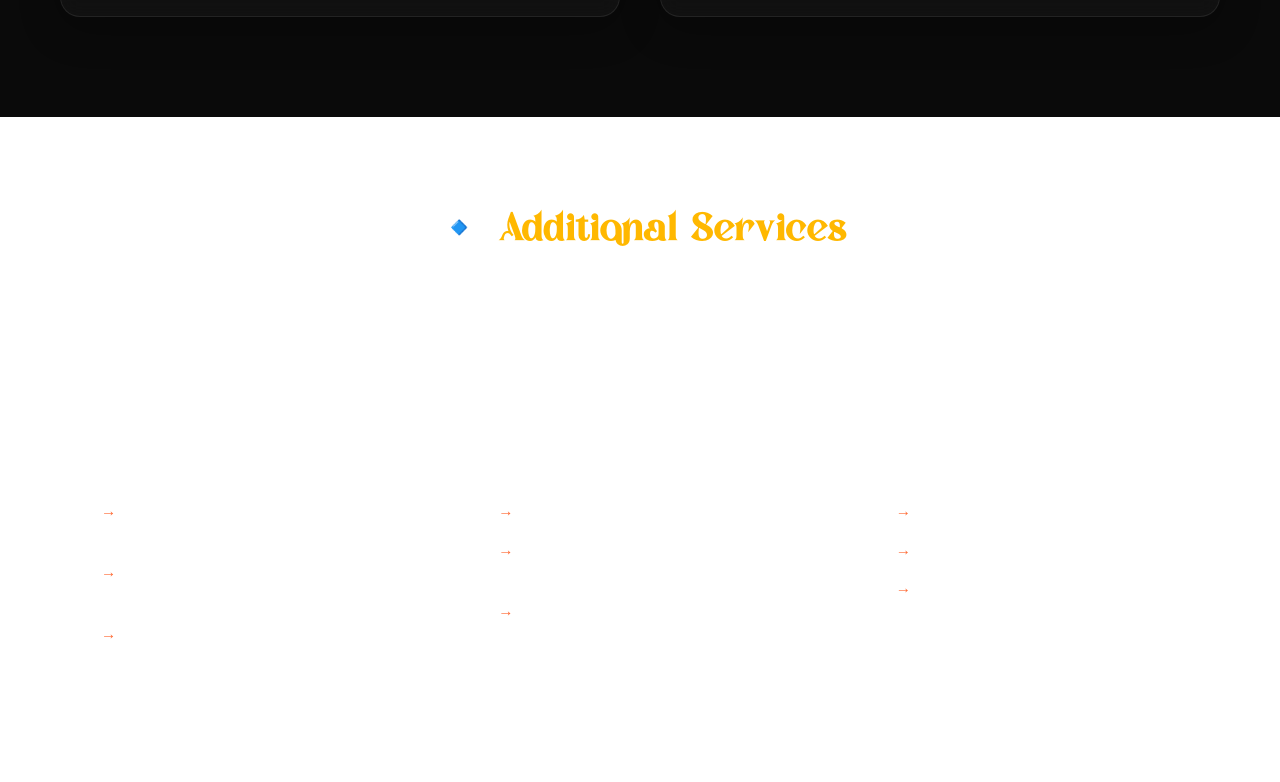
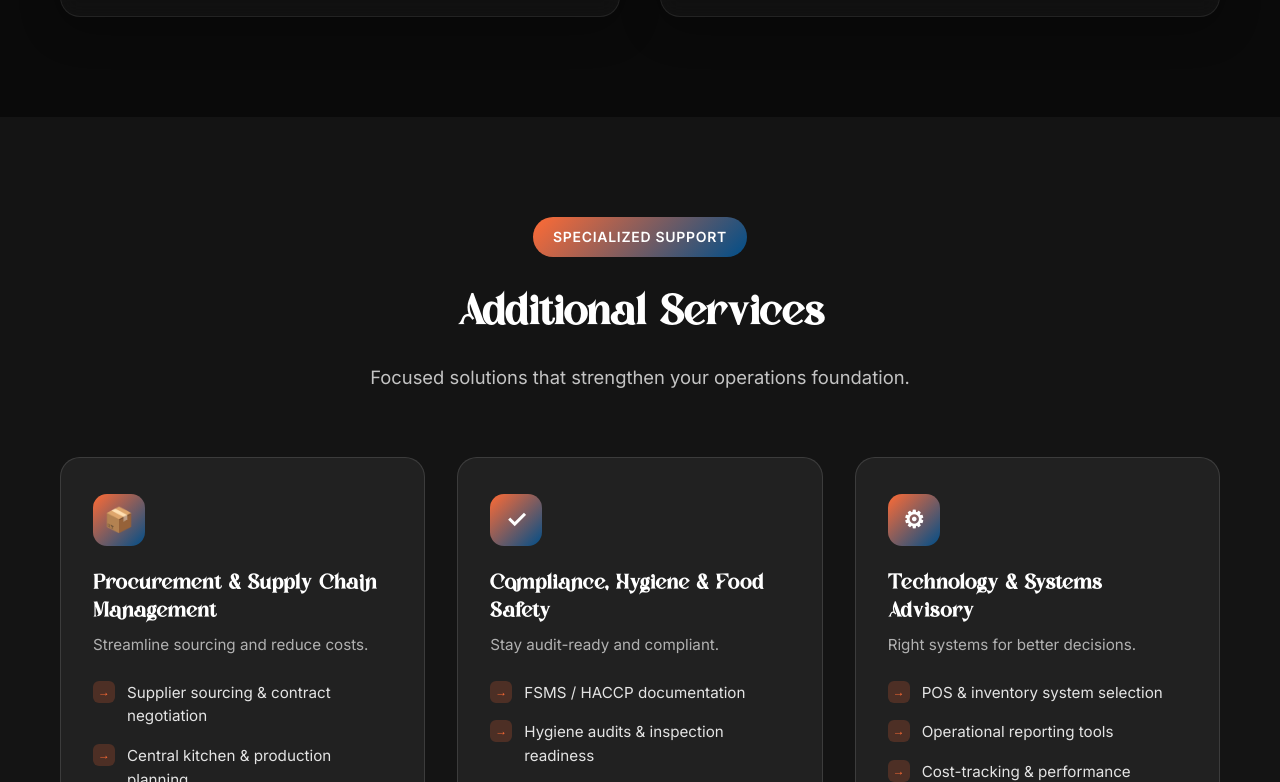
Before and after one commit to kaleem-elahi/oder360-website, a Next.js app: page /services in a window 1280 px wide. Shown: the part 2998-3780 px from the top of the page. Built offline with nearby package versions, Linux system fonts and the light colour scheme.

Commit message:
feat: Revamp additional services section with new styles, icons, and descriptions for enhanced clarity and visual appeal.

```diff
--- a/app/globals.css
+++ b/app/globals.css
@@ -3439,21 +3439,57 @@ body {
 
 /* Additional Services Banner */
 .additional-services {
-    padding: 80px 20px;
-    background: var(--text-primary);
+    padding: 100px 20px;
+    /* background: var(--text-primary); */
     color: white;
+    position: relative;
+    overflow: hidden;
+}
+
+.additional-services-bg {
+    /* position: absolute; */
+    /* inset: 0; */
+    background:
+        linear-gradient(160deg, rgba(255, 107, 53, 0.08) 0%, transparent 50%),
+        linear-gradient(340deg, rgba(0, 78, 137, 0.06) 0%, transparent 45%);
+    pointer-events: none;
 }
 
 .additional-header {
     text-align: center;
     margin-bottom: 4rem;
+    position: relative;
+    z-index: 1;
+}
+
+.additional-badge {
+    display: inline-block;
+    padding: 0.5rem 1.25rem;
+    background: linear-gradient(135deg, var(--primary-color), var(--secondary-color));
+    color: white;
+    border-radius: 50px;
+    font-size: 0.875rem;
+    font-weight: 600;
+    text-transform: uppercase;
+    letter-spacing: 0.05em;
+    margin-bottom: 1.25rem;
 }
 
 .additional-title {
-    font-size: 2.5rem;
+    font-size: clamp(2rem, 4vw, 2.75rem);
     font-family: 'Basera', serif;
-    margin-bottom: 0.5rem;
-    color: var(--accent-color);
+    margin-bottom: 0.75rem;
+    color: white;
+    font-weight: 700;
+    letter-spacing: -0.02em;
+}
+
+.additional-subtitle {
+    font-size: 1.15rem;
+    color: rgba(255, 255, 255, 0.75);
+    max-width: 560px;
+    margin: 0 auto;
+    line-height: 1.6;
 }
 
 .additional-grid {
@@ -3462,49 +3498,110 @@ body {
     gap: 2rem;
     max-width: 1200px;
     margin: 0 auto;
+    position: relative;
+    z-index: 1;
 }
 
 .additional-card {
-    background: rgba(255, 255, 255, 0.05);
-    border: 1px solid rgba(255, 255, 255, 0.1);
-    padding: 2.5rem;
-    border-radius: 16px;
-    transition: var(--transition);
+    background: rgba(255, 255, 255, 0.06);
+    border: 1px solid rgba(255, 255, 255, 0.12);
+    padding: 2.25rem 2rem;
+    border-radius: 20px;
+    transition: transform 0.3s ease, box-shadow 0.3s ease, border-color 0.3s ease, background 0.3s ease;
 }
 
 .additional-card:hover {
     background: rgba(255, 255, 255, 0.1);
-    border-color: rgba(255, 255, 255, 0.2);
-    transform: translateY(-5px);
+    border-color: rgba(255, 107, 53, 0.35);
+    transform: translateY(-8px);
+    box-shadow: 0 20px 40px rgba(0, 0, 0, 0.25);
+}
+
+.additional-card-icon {
+    width: 52px;
+    height: 52px;
+    border-radius: 14px;
+    background: linear-gradient(135deg, var(--primary-color), var(--secondary-color));
+    color: white;
+    display: flex;
+    align-items: center;
+    justify-content: center;
+    font-size: 1.5rem;
+    margin-bottom: 1.5rem;
+    font-weight: 700;
+    line-height: 1;
 }
 
 .additional-card-title {
-    font-size: 1.3rem;
+    font-size: 1.35rem;
     font-weight: 700;
+    margin-bottom: 0.5rem;
+    color: white;
+    line-height: 1.3;
+}
+
+.additional-card-desc {
+    font-size: 0.95rem;
+    color: rgba(255, 255, 255, 0.65);
     margin-bottom: 1.5rem;
-    color: white;
+    line-height: 1.5;
 }
 
 .additional-list {
     list-style: none;
     padding: 0;
+    margin: 0;
 }
 
 .additional-list li {
-    position: relative;
-    padding-left: 1.5rem;
+    display: flex;
+    align-items: flex-start;
+    gap: 0.75rem;
     margin-bottom: 1rem;
-    color: rgba(255, 255, 255, 0.7);
+    color: rgba(255, 255, 255, 0.88);
     font-size: 0.95rem;
-    line-height: 1.5;
-}
-
-.additional-list li::before {
-    content: '→';
-    position: absolute;
-    left: 0;
+    line-height: 1.55;
+}
+
+.additional-list li:last-child {
+    margin-bottom: 0;
+}
+
+.additional-list-icon {
+    flex-shrink: 0;
+    width: 22px;
+    height: 22px;
+    border-radius: 6px;
+    background: rgba(255, 107, 53, 0.2);
     color: var(--primary-color);
-    font-weight: bold;
+    display: inline-flex;
+    align-items: center;
+    justify-content: center;
+    font-size: 0.75rem;
+    font-weight: 700;
+}
+
+@media (max-width: 640px) {
+    .additional-services {
+        padding: 60px 20px;
+    }
+
+    .additional-header {
+        margin-bottom: 3rem;
+    }
+
+    .additional-grid {
+        grid-template-columns: 1fr;
+        gap: 1.5rem;
+    }
+
+    .additional-card {
+        padding: 1.75rem 1.5rem;
+    }
+
+    .additional-card-title {
+        font-size: 1.2rem;
+    }
 }
 
 /* Services CTA */
--- a/app/services/page.tsx
+++ b/app/services/page.tsx
@@ -133,7 +133,9 @@ const additionalServices = [
             'Supplier sourcing & contract negotiation',
             'Central kitchen & production planning',
             'Inventory control systems & wastage reduction'
-        ]
+        ],
+        icon: '📦',
+        shortDesc: 'Streamline sourcing and reduce costs.'
     },
     {
         title: 'Compliance, Hygiene & Food Safety',
@@ -141,7 +143,9 @@ const additionalServices = [
             'FSMS / HACCP documentation',
             'Hygiene audits & inspection readiness',
             'Staff food safety training'
-        ]
+        ],
+        icon: '✓',
+        shortDesc: 'Stay audit-ready and compliant.'
     },
     {
         title: 'Technology & Systems Advisory',
@@ -149,7 +153,9 @@ const additionalServices = [
             'POS & inventory system selection',
             'Operational reporting tools',
             'Cost-tracking & performance dashboards'
-        ]
+        ],
+        icon: '⚙',
+        shortDesc: 'Right systems for better decisions.'
     }
 ]
 
@@ -211,19 +217,26 @@ export default function ServicesPage() {
 
                 {/* Additional Services Banner */}
                 <section className="additional-services">
+                    <div className="additional-services-bg" aria-hidden="true" />
                     <div className="container">
                         <div className="additional-header fade-in-up">
-                            <h2 className="additional-title">🔹 Additional Services</h2>
-                            <p>Specialized focused solutions for your business foundation.</p>
+                            <span className="additional-badge">Specialized Support</span>
+                            <h2 className="additional-title">Additional Services</h2>
+                            <p className="additional-subtitle">Focused solutions that strengthen your operations foundation.</p>
                         </div>
 
                         <div className="additional-grid">
                             {additionalServices.map((service, index) => (
-                                <div key={index} className={`additional-card fade-in-up delay-${index + 1}`}>
+                                <div key={index} className={`additional-card fade-in-up delay-${(index % 3) + 1}`}>
+                                    <div className="additional-card-icon" aria-hidden="true">{service.icon}</div>
                                     <h3 className="additional-card-title">{service.title}</h3>
+                                    {service.shortDesc && <p className="additional-card-desc">{service.shortDesc}</p>}
                                     <ul className="additional-list">
                                         {service.items.map((item, idx) => (
-                                            <li key={idx}>{item}</li>
+                                            <li key={idx}>
+                                                <span className="additional-list-icon" aria-hidden="true">→</span>
+                                                <span>{item}</span>
+                                            </li>
                                         ))}
                                     </ul>
                                 </div>
@@ -238,7 +251,7 @@ export default function ServicesPage() {
                         <div className="cta-content fade-in-up">
                             <h2 className="cta-title">Ready to transform your operations?</h2>
                             <p className="cta-desc">Let's discuss how our tailored consulting services can bring measurable growth to your brand.</p>
-                            <ContactModalButton
+                            <center><ContactModalButton
                                 className="btn-modern btn-primary-modern border-none cursor-pointer text-left"
                                 style={{ fontFamily: 'inherit' }}
                             >
@@ -249,6 +262,7 @@ export default function ServicesPage() {
                                     </svg>
                                 </span>
                             </ContactModalButton>
+                            </center>
                         </div>
                     </div>
                 </section>
```
